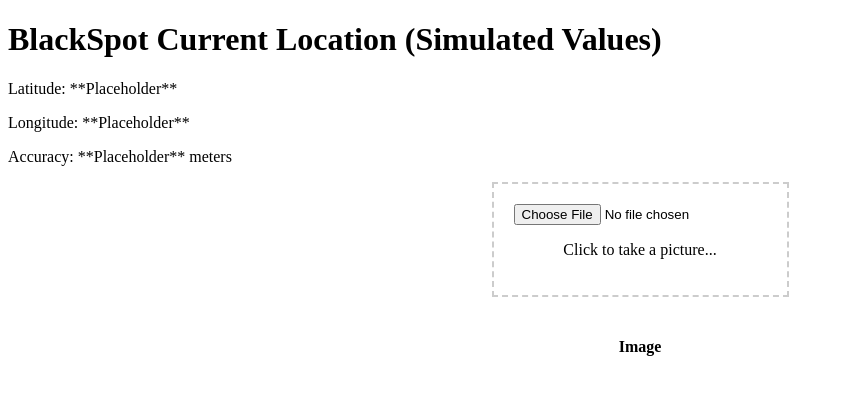
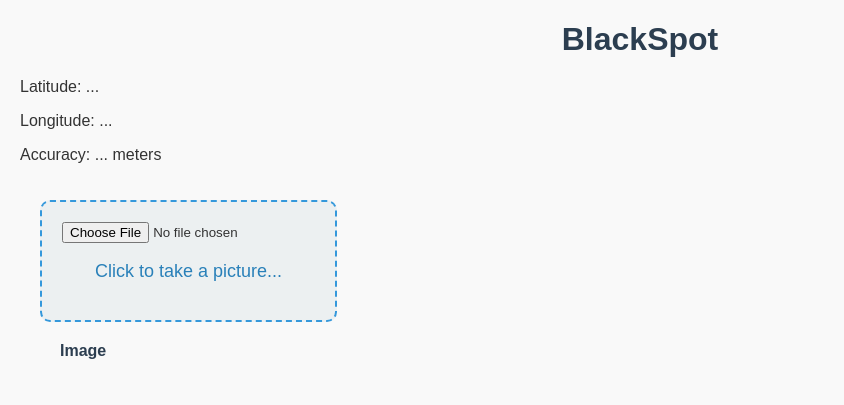
Before and after one commit to HMNS19/sih-final, a website: page public/litter.html in a window 1280 px wide. Shown: the whole page, without its empty margins (0-844 px from the left). Drawn offline with Linux system fonts and the light colour scheme.

Commit message:
blackspot

```diff
--- /dev/null
+++ b/public/litter.css
@@ -0,0 +1,88 @@
+/* General Styles */
+body {
+  font-family: "Arial", sans-serif;
+  margin: 20px;
+  background-color: #f9f9f9;
+  color: #333;
+}
+
+/* Header */
+h1 {
+  text-align: center;
+  margin-bottom: 20px;
+  color: #2c3e50;
+}
+
+/* Container */
+.container {
+  display: flex;
+  flex-direction: column;
+  align-items: start;
+  padding: 20px;
+  /* border: 1px solid #ddd;
+  border-radius: 10px;
+  box-shadow: 0 0 10px rgba(0, 0, 0, 0.1);
+  background-color: #fff; */
+  transition: transform 0.3s ease;
+}
+
+/* .container:hover {
+  transform: scale(1.02);
+} */
+
+/* Dropzone */
+.dropzone {
+  border: 2px dashed #3498db;
+  padding: 20px;
+  width: fit-content;
+  cursor: pointer;
+  border-radius: 10px;
+  background-color: #ecf0f1;
+  transition: background-color 0.3s ease, border-color 0.3s ease;
+}
+
+.dropzone:hover {
+  border-color: #2980b9;
+  background-color: #d0e6f7;
+}
+
+.img_text {
+  text-align: center;
+  font-size: 18px;
+  color: #2980b9;
+}
+
+/* Aside */
+aside {
+  /* margin-top: 20px; */
+  padding: 20px;
+  /* border: 1px solid #ddd;
+  border-radius: 10px;
+  box-shadow: 0 0 10px rgba(0, 0, 0, 0.1);
+  background-color: #fff; */
+}
+
+aside h4 {
+  margin-top: 0;
+  color: #2c3e50;
+}
+
+#fileList {
+  list-style: none;
+  padding: 0;
+  margin: 0;
+}
+
+#fileList li {
+  padding: 10px;
+  border-bottom: 1px solid #ccc;
+  transition: background-color 0.3s ease;
+}
+
+#fileList li:last-child {
+  border-bottom: none;
+}
+
+#fileList li:hover {
+  background-color: #f0f0f0;
+}
--- a/public/litter.html
+++ b/public/litter.html
@@ -3,32 +3,14 @@
   <head>
     <meta charset="UTF-8" />
     <meta name="viewport" content="width=device-width, initial-scale=1.0" />
+    <link rel="stylesheet" href="litter.css" />
     <title>Blackspot Current Location</title>
-    <style>
-      .container {
-        display: flex;
-        flex-direction: column;
-        align-items: center;
-      }
-      .dropzone {
-        border: 2px dashed #ccc;
-        padding: 20px;
-        width: fit-content;
-        cursor: pointer;
-      }
-      .img_text {
-        text-align: center;
-      }
-      aside {
-        margin-top: 20px;
-      }
-    </style>
   </head>
   <body>
-    <h1>BlackSpot Current Location (Simulated Values)</h1>
-    <p>Latitude: <span id="latitude">**Placeholder**</span></p>
-    <p>Longitude: <span id="longitude">**Placeholder**</span></p>
-    <p>Accuracy: <span id="accuracy">**Placeholder**</span> meters</p>
+    <h1>BlackSpot</h1>
+    <p>Latitude: <span id="latitude">...</span></p>
+    <p>Longitude: <span id="longitude">...</span></p>
+    <p>Accuracy: <span id="accuracy">...</span> meters</p>
 
     <section class="container">
       <div class="dropzone">
```
Also changed, not shown: public/litter.js (+60 -0 lines).
